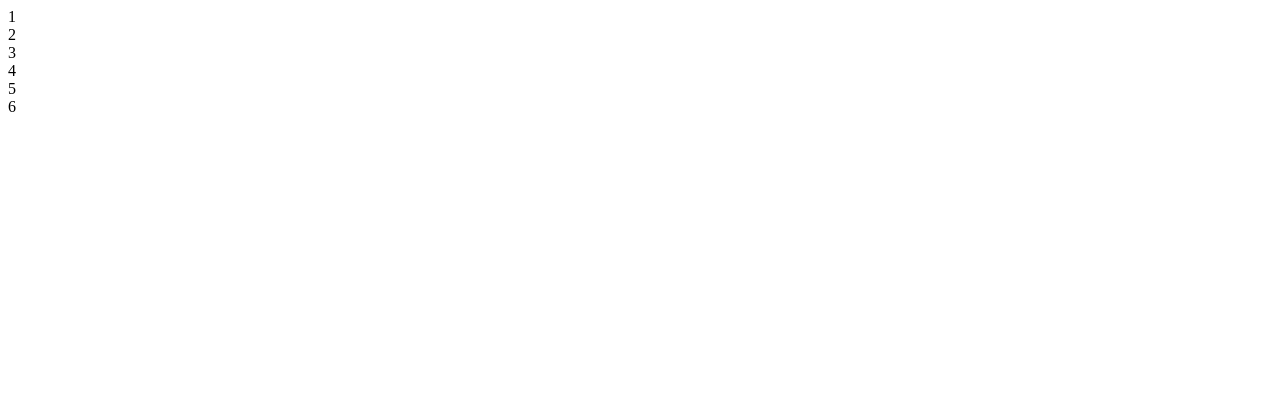
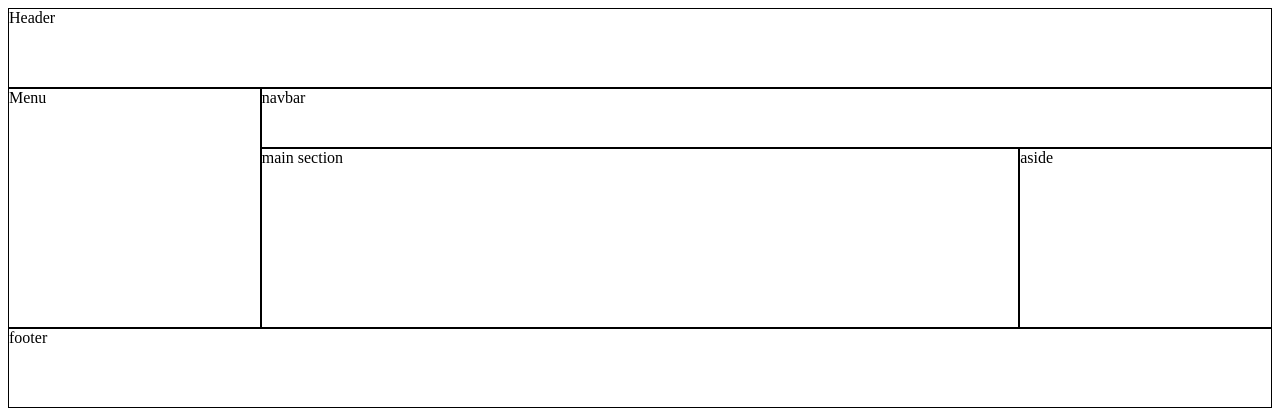
Before and after one commit to rh-comrade/project001, a website: page public/grid.html in a window 1280 px wide. Drawn offline with Linux system fonts and the light colour scheme.

Commit message:
grid webpage landscape template added

```diff
--- a/public/grid.html
+++ b/public/grid.html
@@ -4,15 +4,47 @@
     <meta charset="UTF-8">
     <meta name="viewport" content="width=device-width, initial-scale=1.0">
     <title>Grid template</title>
+    <style>
+        .my-container{
+            display: grid;
+            grid-template-columns: 20% 60% 20%;
+            grid-template-rows: 20% 15% 45% 20%;
+            height: 400px;
+
+        }
+        .my-container >div:nth-child(1){
+            grid-row: 1/2;
+            grid-column: 1/4;
+        }
+        .my-container >div:nth-child(2){
+            grid-row: 2/4;
+            grid-column: 1/2;
+        }
+        .my-container >div:nth-child(3){
+            grid-row: 2/3;
+            grid-column: 2/4;
+        }
+        .my-container >div:nth-child(5){
+            grid-row: 3/4;
+            grid-column: 3/4;
+        }
+        .my-container >div:nth-child(6){
+            grid-row: 4/5;
+            grid-column: 1/4;
+        }
+        .my-container >div{
+            border: 1px solid;
+        }
+    </style>
 </head>
 <body>
     <div class="my-container">
-        <div>1</div>
-        <div>2</div>
-        <div>3</div>
-        <div>4</div>
-        <div>5</div>
-        <div>6</div>
+        <div>Header</div>
+        <div>Menu</div>
+        <div>navbar</div>
+        <div>main section</div>
+        <div>aside</div>
+        <div>footer</div>
     </div>
 </body>
 </html>
```
